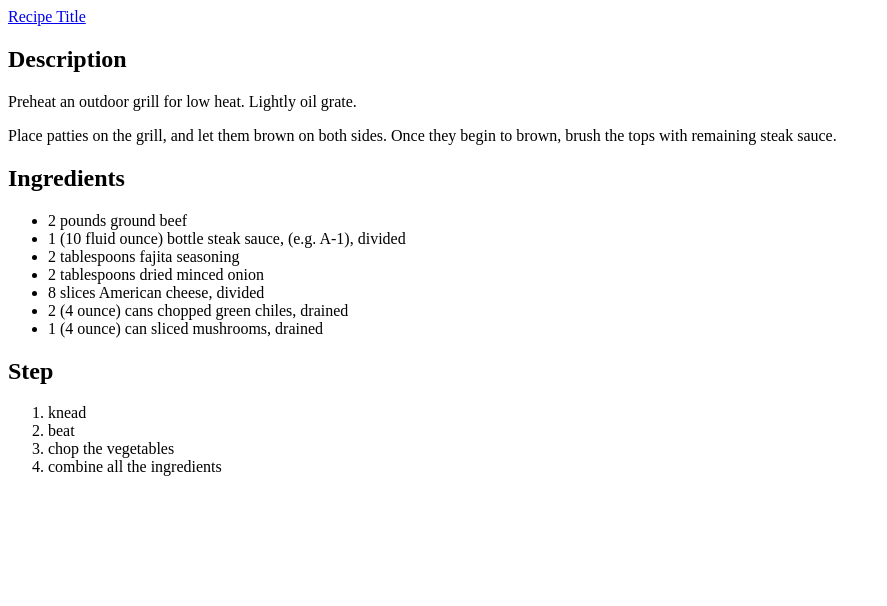
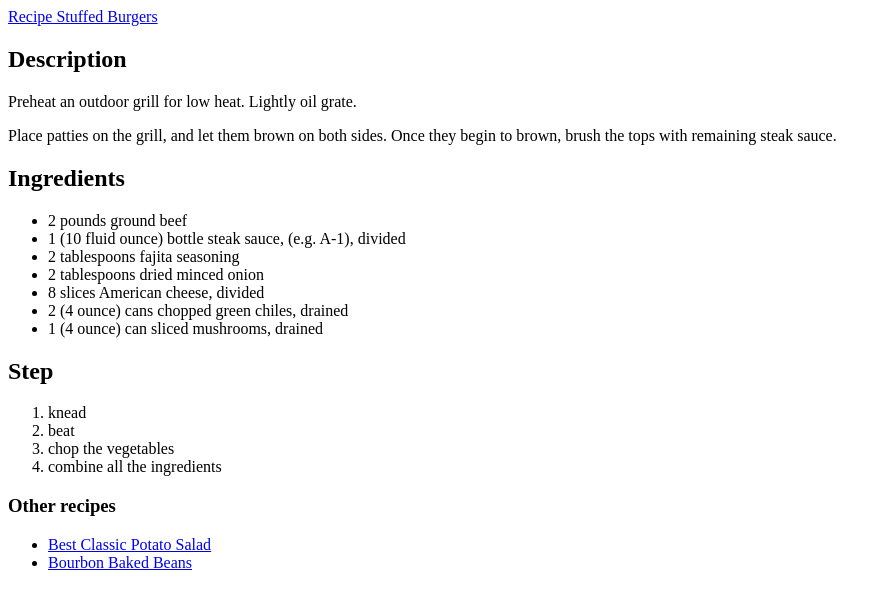
Before and after one commit to amarillodei/odin-recipes, a plain HTML site: page index.html in a window 1280 px wide. Shown: the whole page, without its empty margins (0-887 px from the left). Drawn offline with Linux system fonts and the light colour scheme.

Commit message:
index.html

```diff
--- a/index.html
+++ b/index.html
@@ -6,7 +6,7 @@
   </head>
 
   <body>
-   <a href="https://www.allrecipes.com/thmb/85VKt746jL_BjufLno99x18lO04=/750x0/filters:no_upscale():max_bytes(150000):strip_icc():format(webp)/6616350-22d60ba6518d4d45a21596207dc20787.jpg">Recipe Title</a>
+   <a href="https://www.allrecipes.com/thmb/85VKt746jL_BjufLno99x18lO04=/750x0/filters:no_upscale():max_bytes(150000):strip_icc():format(webp)/6616350-22d60ba6518d4d45a21596207dc20787.jpg">Recipe Stuffed Burgers</a>
   <h2>Description</h2>
   <p>Preheat an outdoor grill for low heat. Lightly oil grate.</p>
   <p>Place patties on the grill, and let them brown on both sides. Once they begin to brown, brush the tops with remaining steak sauce. </p>
@@ -19,6 +19,7 @@
     <li>8 slices American cheese, divided</li>
     <li>2 (4 ounce) cans chopped green chiles, drained</li>
     <li>1 (4 ounce) can sliced mushrooms, drained</li>
+
 </ul>
 <h2>Step</h2>
 <ol>
@@ -27,5 +28,11 @@
     <li>chop the vegetables</li>
     <li>combine all the ingredients</li>
 </ol>
+
+<h3>Other recipes</h3>
+<ul>
+  <li><a href="https://www.allrecipes.com/recipe/283951/best-classic-potato-salad/">Best Classic Potato Salad</a></li></li>
+  <li><a href="https://www.allrecipes.com/recipe/255907/bourbon-and-dp-baked-beans/">Bourbon Baked Beans</a></li>
+</ul>
 </body>
 </html>
```
